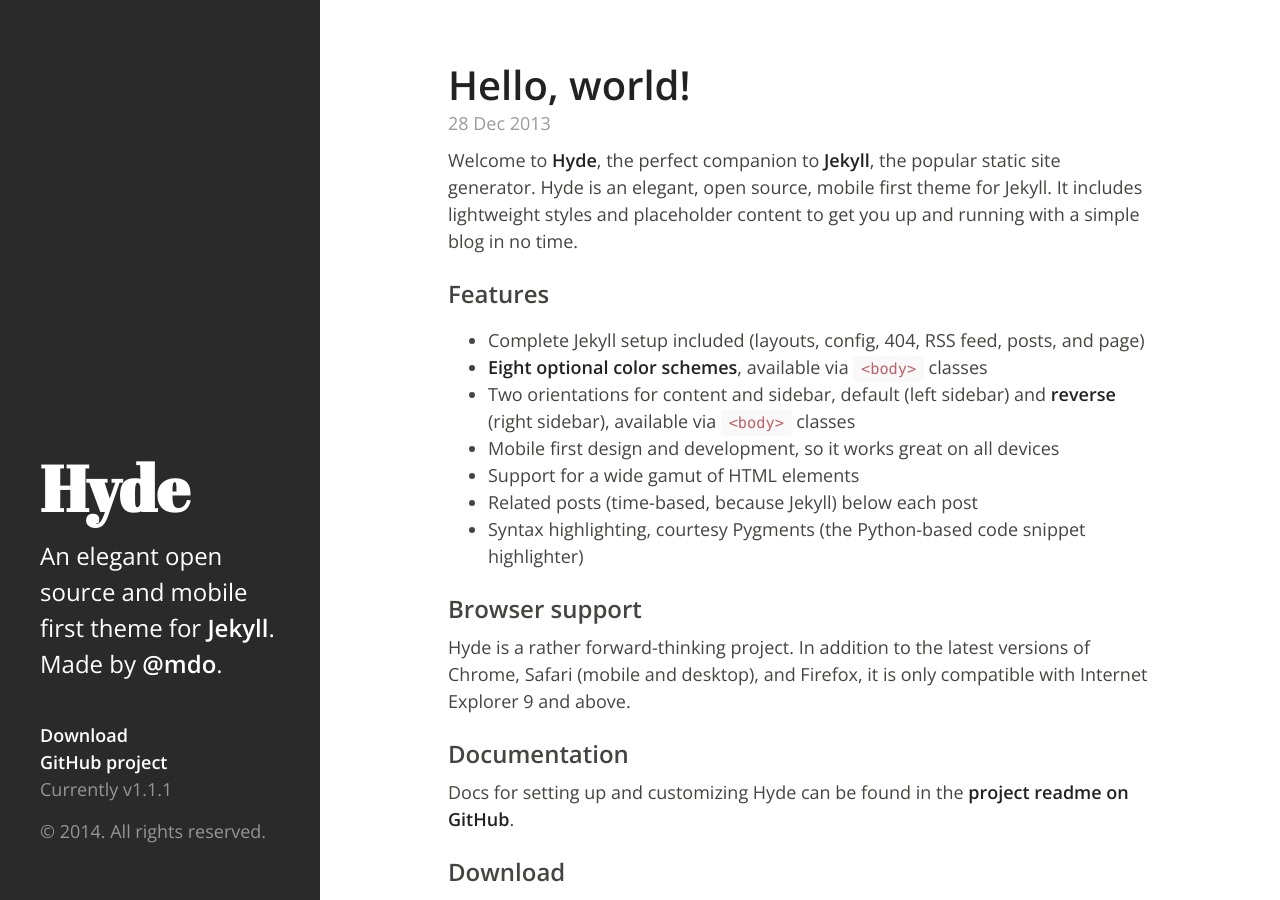
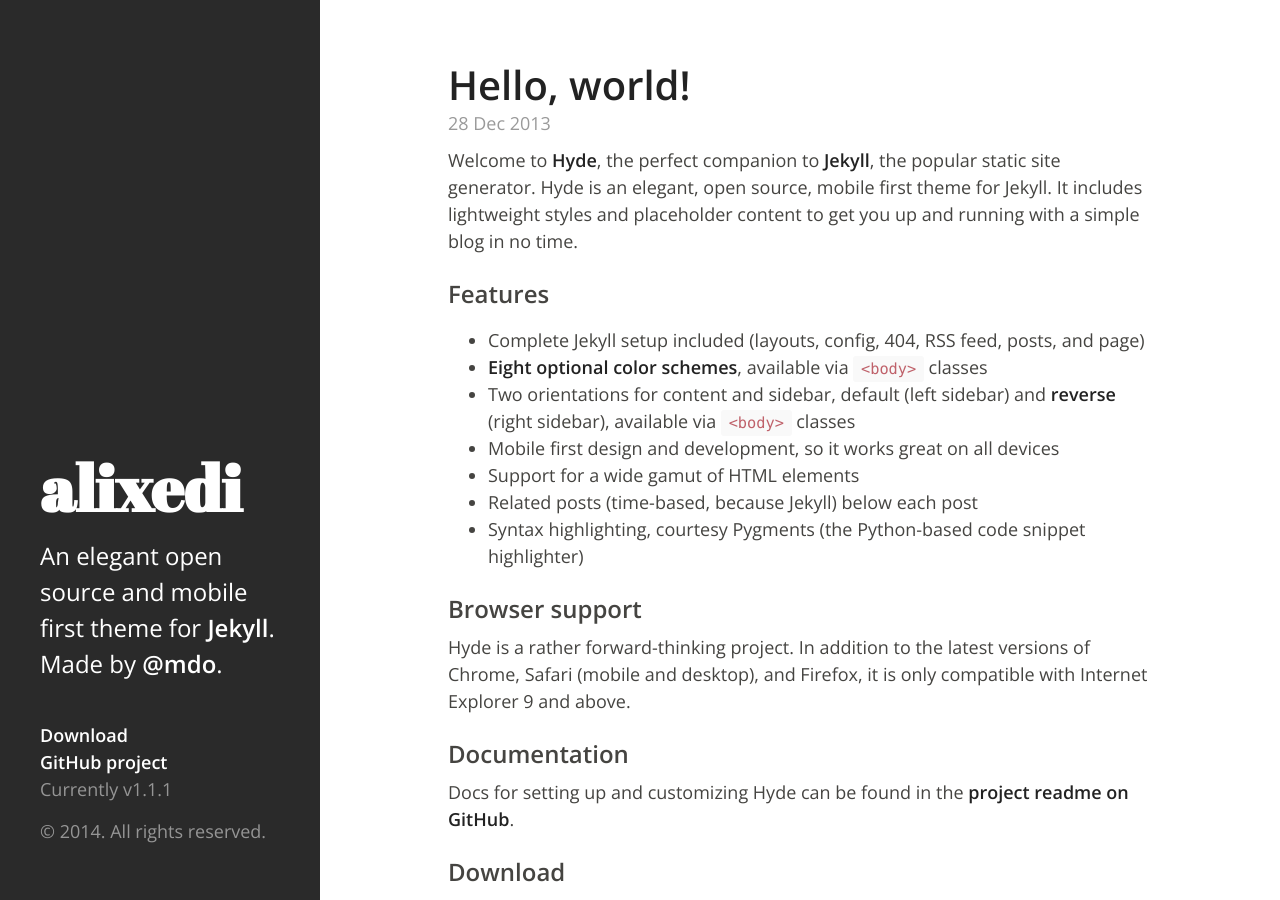
Before and after one commit to alixedi/old.alixedi.github.io, a Jekyll site: the page built from index.html, in a window 1280 px wide and 900 px high. Built offline with Jekyll 4.4.1, drawn with Linux system fonts in a browser that asks for light colours; Markdown is read by kramdown in place of the engine named in the settings; the list of posts is cut into pages by our own code.

Commit message:
Changed title again

```diff
--- a/CNAME
+++ /dev/null
@@ -1 +0,0 @@
-andhyde.com
--- a/_config.yml
+++ b/_config.yml
@@ -1,4 +1,4 @@
-title:        Hyde
+title:        alixedi
 tagline:      'Hyde, a Jekyll theme'
 description:  'An elegant open source and mobile first theme for <a href="http://jekyllrb.com" target="_blank">Jekyll</a>. Made by <a href="https://twitter.com/mdo" target="_blank">@mdo</a>.'
 url:          http://andhyde.com
```
